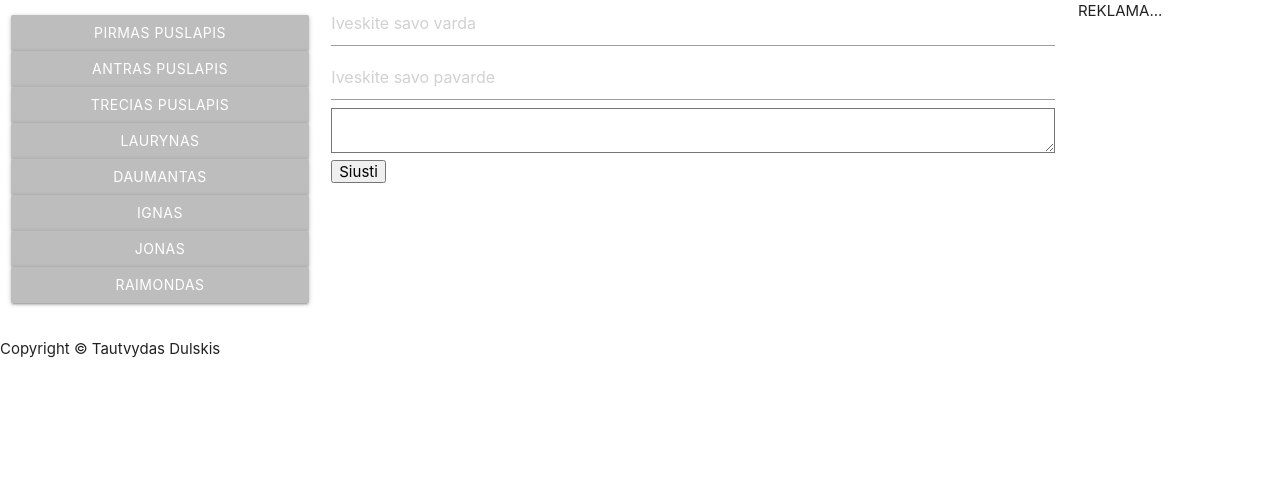
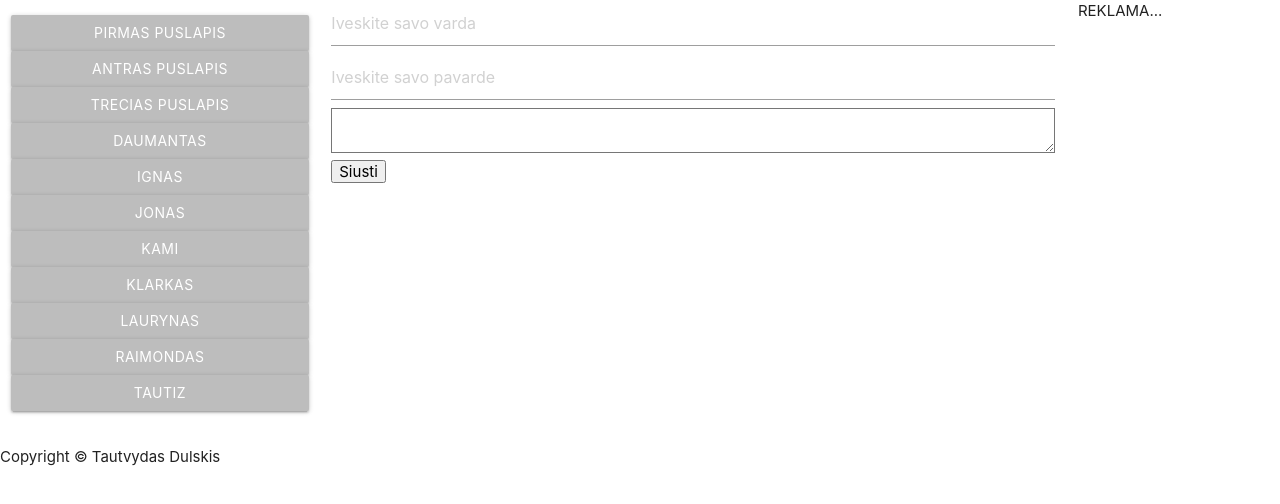
Before and after one commit to kaunas-coding-school/K6G3V, a plain HTML site: page kolegos/Laurynas Gauronskis.html in a window 1280 px wide. Shown: the part 136-640 px from the top of the page. Drawn offline with nearby package versions, Linux system fonts and the light colour scheme; files that its build step writes are made by us from their sources.

Commit message:
16 eilute

```diff
--- a/kolegos/Laurynas Gauronskis.html
+++ b/kolegos/Laurynas Gauronskis.html
@@ -26,11 +26,15 @@
                     puslapis</a></li>
                 <li><a class="waves-effect waves-light btn fiksuotasdydis grey lighten-1" href="trecias_puslapis.html">Trecias
                     puslapis</a></li>
-                <li><a class="waves-effect waves-light btn fiksuotasdydis grey lighten-1" href="Laurynas%20Gauronskis.html">Laurynas</a></li>
                 <li><a class="waves-effect waves-light btn fiksuotasdydis grey lighten-1" href="Daumantas.html">Daumantas</a></li>
                 <li><a class="waves-effect waves-light btn fiksuotasdydis grey lighten-1" href="Ignas.html">Ignas</a></li>
                 <li><a class="waves-effect waves-light btn fiksuotasdydis grey lighten-1" href="JonasP.html">Jonas</a></li>
+                <li><a class="waves-effect waves-light btn fiksuotasdydis grey lighten-1" href="Kami.html">Kami</a></li>
+                <li><a class="waves-effect waves-light btn fiksuotasdydis grey lighten-1" href="klarkas.html">Klarkas</a></li>
+                <li><a class="waves-effect waves-light btn fiksuotasdydis grey lighten-1" href="Laurynas%20Gauronskis.html">Laurynas</a></li>
                 <li><a class="waves-effect waves-light btn fiksuotasdydis grey lighten-1" href="raimondas.html">Raimondas</a></li>
+                <li><a class="waves-effect waves-light btn fiksuotasdydis grey lighten-1" href="tautiz.html">Tautiz</a></li>
+
             </ul>
         </div>
         <div class="col s7">
```
